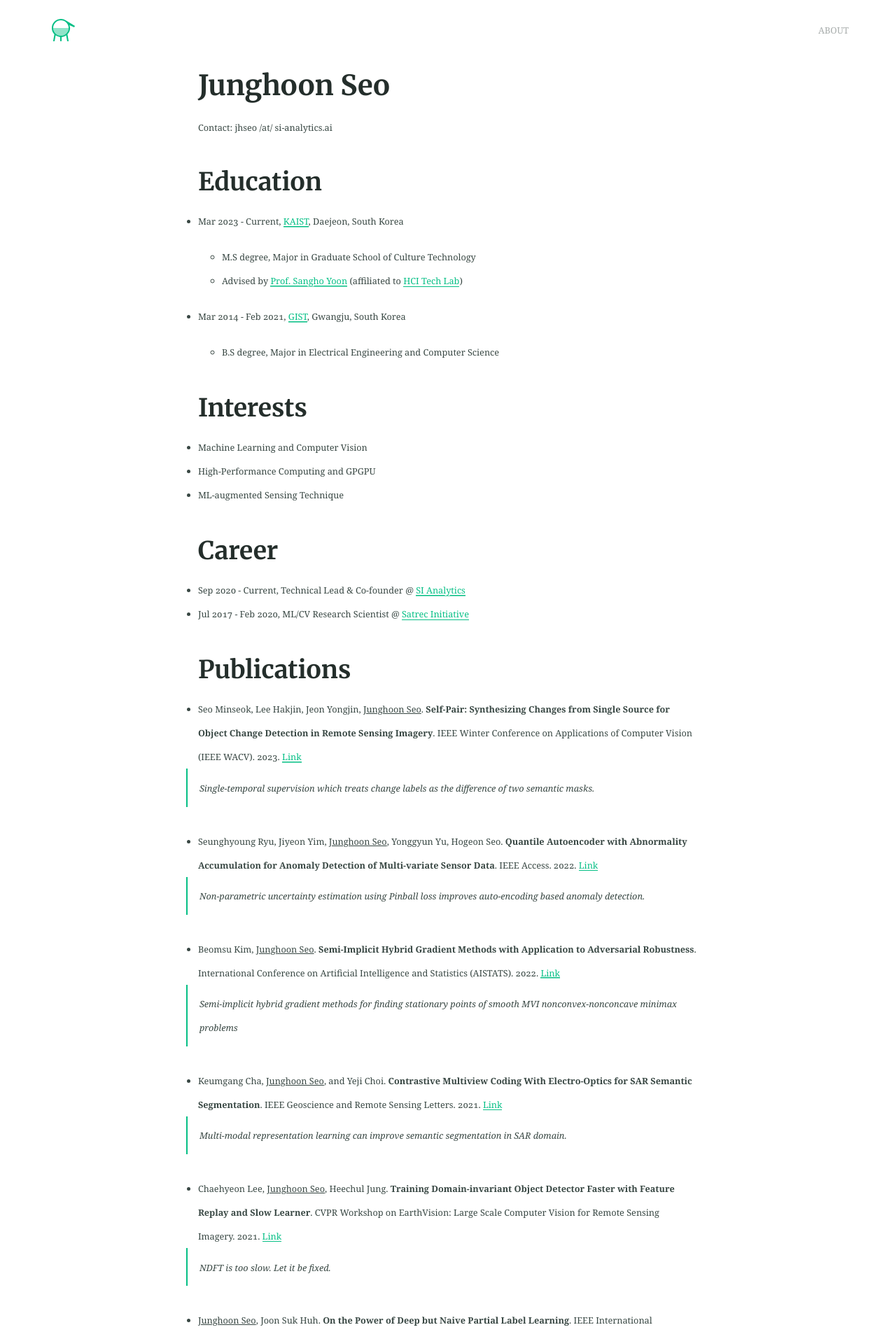
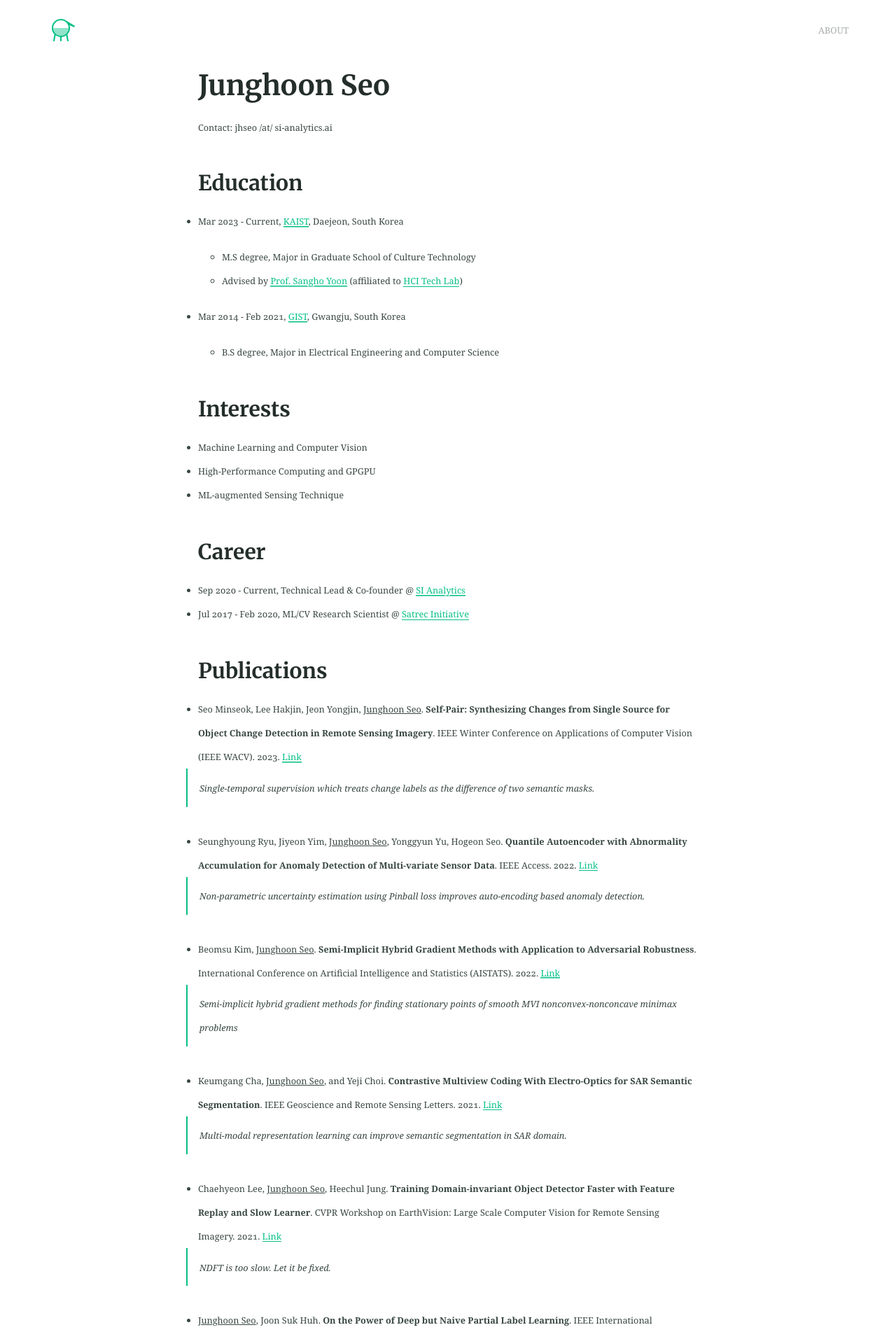
Before and after one commit to mikigom/mikigom.github.io, a Jekyll site: the page built from index.md, in a window 1280 px wide. Shown: the top 1913 px of the page at 70% size. Built offline with Jekyll 4.4.1, drawn with Linux system fonts in a browser that asks for light colours.

```diff
--- a/index.md
+++ b/index.md
@@ -6,23 +6,23 @@ excerpt: "Alembic is a starting point for [Jekyll](https://jekyllrb.com/) projec
 
 Contact: jhseo /at/ si-analytics.ai
 
-## Education
+### Education
 * Mar 2023 - Current, [KAIST](https://www.kaist.ac.kr/en/), Daejeon, South Korea
   * M.S degree, Major in Graduate School of Culture Technology
   * Advised by [Prof. Sangho Yoon](http://hcidesigner.weebly.com/) (affiliated to [HCI Tech Lab](https://hcitech.org/))
 * Mar 2014 - Feb 2021, [GIST](https://www.gist.ac.kr/en/main.html), Gwangju, South Korea
   * B.S degree, Major in Electrical Engineering and Computer Science
 
-## Interests
+### Interests
 * Machine Learning and Computer Vision
 * High-Performance Computing and GPGPU
 * ML-augmented Sensing Technique
 
-## Career
+### Career
 * Sep 2020 - Current, Technical Lead & Co-founder @ [SI Analytics](https://www.si-analytics.ai/eng)
 * Jul 2017 - Feb 2020, ML/CV Research Scientist @ [Satrec Initiative](https://www.satreci.com/)
 
-## Publications
+### Publications
 * Seo Minseok, Lee Hakjin, Jeon Yongjin, <U>Junghoon Seo</U>. **Self-Pair: Synthesizing Changes from Single Source for Object Change Detection in Remote Sensing Imagery**. IEEE Winter Conference on Applications of Computer Vision (IEEE WACV). 2023. [Link](https://mikigom.github.io/about/)
 > Single-temporal supervision which treats change labels as the difference of two semantic masks.
 * Seunghyoung Ryu, Jiyeon Yim, <U>Junghoon Seo</U>, Yonggyun Yu, Hogeon Seo. **Quantile Autoencoder with Abnormality Accumulation for Anomaly Detection of Multi-variate Sensor Data**. IEEE Access. 2022. [Link](https://ieeexplore.ieee.org/abstract/document/9810961/)
@@ -54,7 +54,7 @@ Contact: jhseo /at/ si-analytics.ai
 * Seunghyun Jeon, <U>Junghoon Seo</U> and Taegyun Jeon. **Multi-task Learning for Fine-grained Visual Classification of Aircraft.** ACML Workshop on Machine Learning for Artificial Intelligence Platforms. 2017.
 > Cascade feature fusion strategy wih multi-task learning can largely improve fine-grained aircraft classification
 
-## Award
+### Award
 * 2021, I graduated the university with Best Undergraduate Thesis Award
 > Title: "Hemispherical Neural Importance Sampling for Path Tracing"
 * 2020, my team ranked the 5th place in [xView2 Challange](https://xview2.org/).
@@ -67,19 +67,19 @@ Contact: jhseo /at/ si-analytics.ai
 > The largest parallel computing competition in South Korea
 * 2016, I got the Qualcomm-GIST Innovation Award
 
-## Talks
+### Talks
 * **Recent XAI Trends in Deep Learning Era: (Under-)specification and Approaches** @ Korea Atomic Energy Research Institute. Feb 2020.
 * **Back to the Representation Learning with focusing on Visual Self-supervision** @ ETRI. Jul 2019. [Presentation](https://drive.google.com/file/d/12vu4arZQQvwT8f7GJLI99_YIJCkl3BL-/view?usp=sharing) (Korean)
 * **Deep Perceptual Super-resolution: Going Beyond Distortion** @ Korea Aerospace Research Institute. Jul 2018. [Presentation](https://drive.google.com/file/d/1JN0afRsnPfBgKWicPPg4hGKkBiLr_42M/view?usp=sharing)
 
-## Review-serving
+### Review-serving
 * IEEE Transactions on Pattern Analysis and Machine Intelligence
 * IEEE Transactions on Neural Networks and Learning Systems
 * IEEE Geoscience and Remote Sensing Letters
 * Several Conferences including AISTATS, BMVC...
 * Several Workshops on ICCV, ICLR, CVPR...
 
-## Patents
+### Patents
 * Method for detecting object, granted, 10-2364882
 * Method for detecting on-the-fly disaster damage based on image, granted, 10-2255998
 * Method of training object prediction models using ambiguous labels, application, 10-2022-0000169
```
